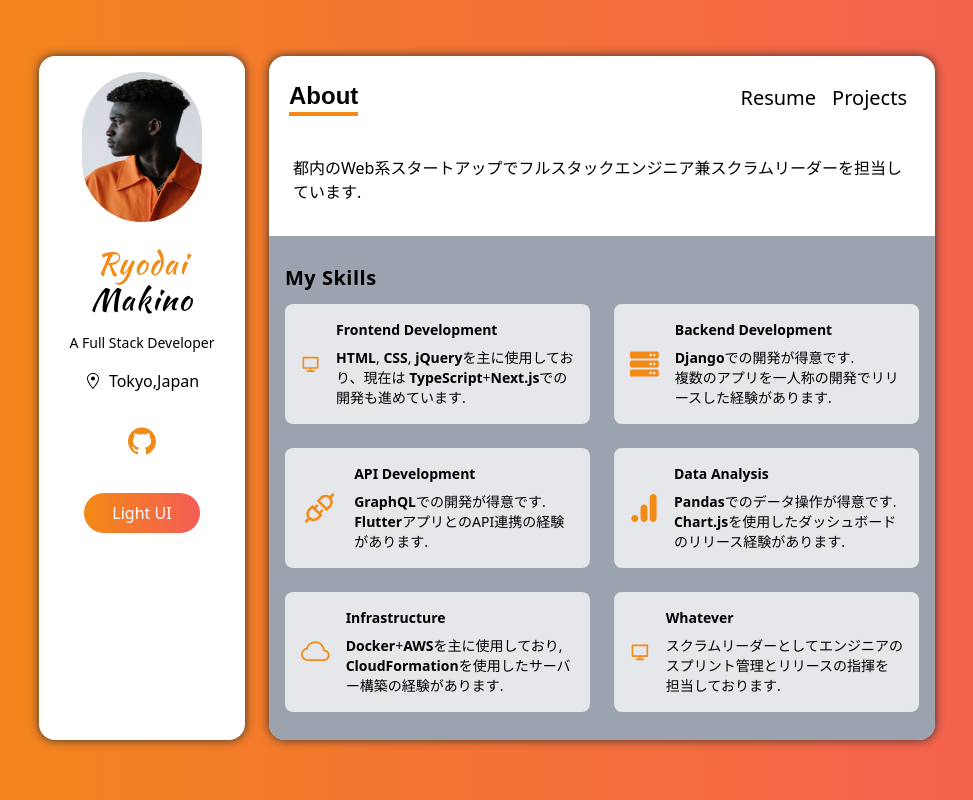
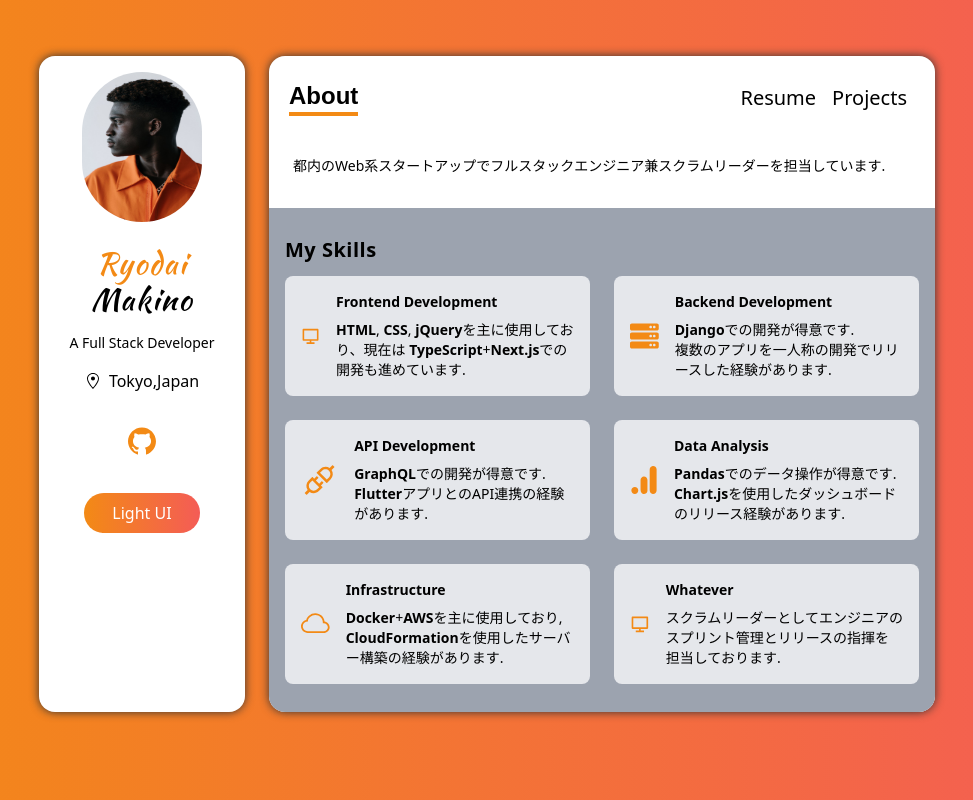
Before and after one commit to makidai/nextjs-portfolio, a Next.js app: page / in a window 1280 px wide. Shown: the whole page, without its empty margins (153-1126 px from the left). Built offline with nearby package versions, Linux system fonts and the light colour scheme.

Commit message:
fix text size

```diff
--- a/pages/index.tsx
+++ b/pages/index.tsx
@@ -12,7 +12,7 @@ const index = () => {
             animate="visible"
             exit="exit"
         >
-            <h6 className="my-3 font-sans text-base font-medium">
+            <h6 className="my-3 font-sans text-sm">
                 都内のWeb系スタートアップでフルスタックエンジニア兼スクラムリーダーを担当しています.
             </h6>
             <div
```
